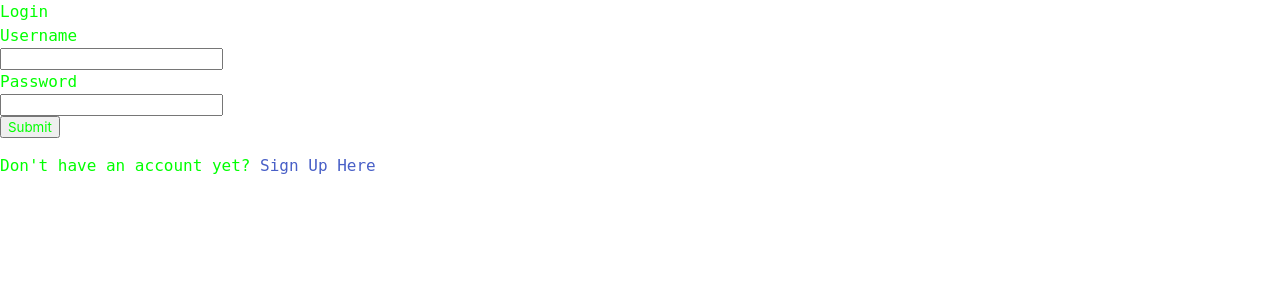
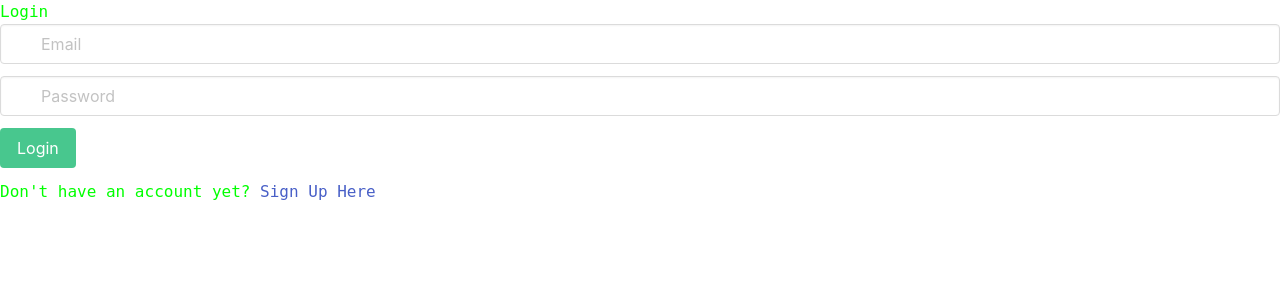
Before and after one commit to tunaabop/four-m, a Node server app: page /login in a window 1280 px wide. Shown: the part 24-324 px from the top of the page. Run offline with Node 20, Linux system fonts and the light colour scheme; some libraries are stand-ins or nearby versions.

Commit message:
add css to main, login, post handlebars

```diff
--- a/views/home.handlebars
+++ b/views/home.handlebars
@@ -1,11 +1,7 @@
 <h1>Home</h1>
 {{#if isLoggedIn}}
-  <h2>Welcome, {{user.username}}!</h2>
-  <p>Your id is <strong>{{user.id}}</strong>.</p>
+  <h2>Welcome to Four'm, {{user.username}}!</h2>
 {{/if}}
-<p>Lorem, ipsum dolor sit amet consectetur adipisicing elit.</p>
-<p>Lorem ipsum dolor sit amet consectetur adipisicing elit. Ea quasi ab harum
-  sequi quis iure voluptatibus doloremque dicta optio maiores!</p>
 {{#unless isLoggedIn}}
   <br />
   <a class='btn' href='/signup'>Sign Up</a>
--- a/views/layouts/main.handlebars
+++ b/views/layouts/main.handlebars
@@ -21,6 +21,7 @@
       {{/if}}
     </nav>
     {{{body}}}
+    <a href='post.handlebars'</a>
     {{!-- display posts --}}
     <script src='/js/main.js'></script>
   </body>
--- a/views/login.handlebars
+++ b/views/login.handlebars
@@ -1,10 +1,37 @@
 <h1>Login</h1>
-<form class='login-form'>
-  <label for='username'>Username</label><br />
-  <input type='text' name='username' id='username' /><br />
+{{!-- <div class='login-form'>
+  <label class='username' type='username'>Username</label><br />
+  <input class='username' type='username' placeholder='Username' /><br />
   <label for='password'>Password</label><br />
-  <input type='password' name='password' id='password' /><br />
-  <button class='btn' type='submit'>Submit</button>
-</form>
+  <input class='password' type='password' placeholder='Password' /><br />
+  <button class='login-btn' type='submit'>Login</button>
+</div>
+<p>Don't have an account yet? <a href='/signup'>Sign Up Here</a></p> --}}
+<div class="field">
+  <p class="control has-icons-left has-icons-right">
+    <input class="input" type="email" placeholder="Email">
+    <span class="icon is-small is-left">
+      <i class="fas fa-envelope"></i>
+    </span>
+    <span class="icon is-small is-right">
+      <i class="fas fa-check"></i>
+    </span>
+  </p>
+</div>
+<div class="field">
+  <p class="control has-icons-left">
+    <input class="input" type="password" placeholder="Password">
+    <span class="icon is-small is-left">
+      <i class="fas fa-lock"></i>
+    </span>
+  </p>
+</div>
+<div class="field">
+  <p class="control">
+    <button class="button is-success">
+      Login
+    </button>
+  </p>
+</div>
 <p>Don't have an account yet? <a href='/signup'>Sign Up Here</a></p>
 <script src='/js/login.js'></script>
```
Also changed, not shown: views/post.handlebars (+21 -10 lines).
